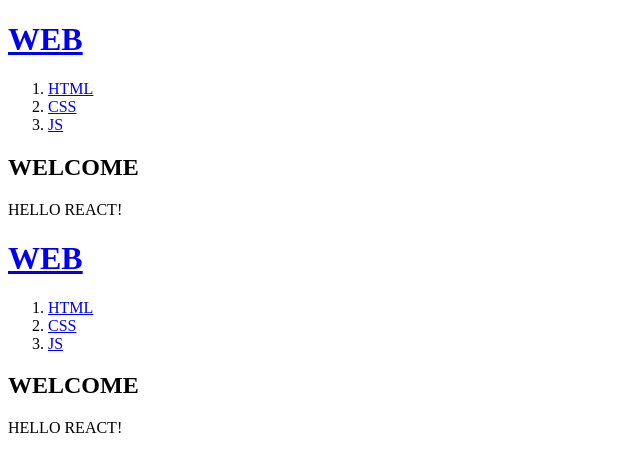
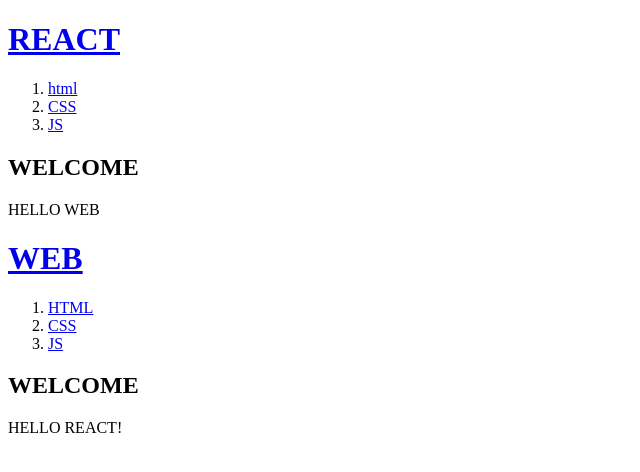
Before and after one commit to HanSeongDeok/React, a React (Create React App) app: page / in a window 1280 px wide. Shown: the top 472 px of the page, without its empty margins (0-640 px from the left). Built offline with nearby package versions, Linux system fonts and the light colour scheme.

Commit message:
[LIFECODING] PROPS 사용
[LIFECODING] PROPS 사용

```diff
--- a/src/App.js
+++ b/src/App.js
@@ -4,6 +4,21 @@
 import { default as DefaultArticle } from './components/Article/article'
 import { default as DefaultNav } from './components/Nav/nav'
 import { memo } from 'react'
+import topics from './components/Nav/topics';
+
+function App() {
+  return (
+    <div>
+      <DefaultHeader title="REACT"/>
+      <DefaultNav topic={topics}/>
+      <DefaultArticle title="WELCOME" body="HELLO WEB"/>
+      <FuncHeader/>
+      <FuncNav/>
+      <FuncArticle/>
+    </div>
+  );
+}
+
 /**
  * Funtional Components Header
  */
@@ -42,17 +57,4 @@
   );
 });
 
-function App() {
-  return (
-    <div>
-      <DefaultHeader/>
-      <DefaultNav/>
-      <DefaultArticle/>
-      <FuncHeader/>
-      <FuncNav/>
-      <FuncArticle/>
-    </div>
-  );
-}
-
 export default App;
--- a/src/components/Article/article.js
+++ b/src/components/Article/article.js
@@ -1,10 +1,10 @@
 import { memo } from 'react'
 
-const DefaultArticle = memo(() => {
+const DefaultArticle = memo((props) => {
     return (
       <article>
-        <h2>WELCOME</h2>
-        HELLO REACT!
+        <h2>{props.title}</h2>
+        {props.body}
       </article>
     );
 });
--- a/src/components/Header/header.js
+++ b/src/components/Header/header.js
@@ -1,8 +1,8 @@
 import { memo } from "react";
-const DefaultHeader = memo(()=> {
+const DefaultHeader = memo((props)=> {
     return (
         <header>
-          <h1><a href='/'>WEB</a></h1>
+          <h1><a href='/'>{props.title}</a></h1>
         </header>
         );
 });
--- a/src/components/Nav/nav.js
+++ b/src/components/Nav/nav.js
@@ -1,10 +1,11 @@
 import { memo } from 'react'
 
-const DefaultNav = memo(() => {
+const DefaultNav = memo((topics) => {
+    console.log(topics.topic)
     return (
       <nav>
         <ol>
-          <li><a href='/read/1'>HTML</a></li>
+          <li><a href='/read/1'>{topics.topic[0].title}</a></li>
           <li><a href='/read/2'>CSS</a></li>
           <li><a href='/read/3'>JS</a></li>
         </ol>
--- /dev/null
+++ b/src/components/Nav/topics.js
@@ -0,0 +1,18 @@
+const topics = [
+    {
+      id:1,
+      title:'html',
+      body: 'html is...'
+    },
+    {
+      id:2,
+      title:'css',
+      body: 'css is...'
+    },
+    {
+      id:3,
+      title:'js',
+      body: 'js is...'
+    }
+  ]
+  export default topics;
```
Also changed, not shown: 1 other file (tests, documents, lock files or other folders).
